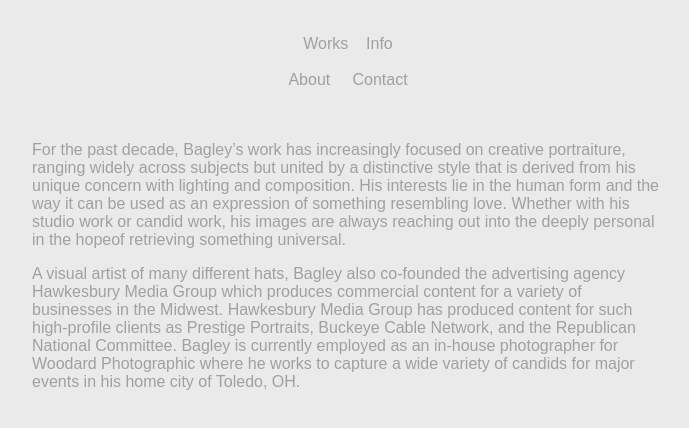
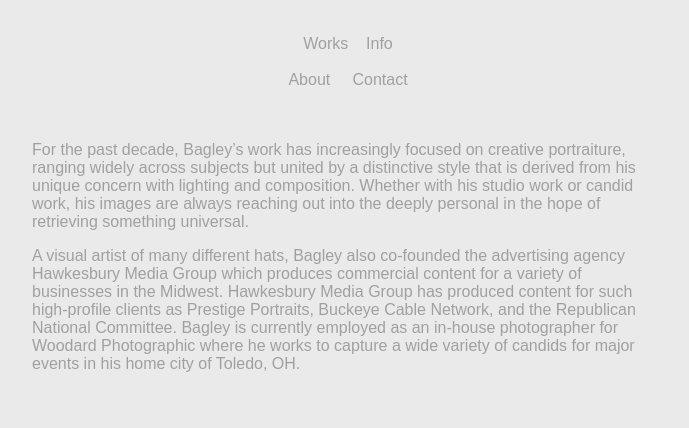
Before and after one commit to sorenbagley/sorenbagley.github.io, a plain HTML site: page about_page2.html in a window 1280 px wide. Shown: the whole page, without its empty margins (292-981 px from the left). Drawn offline with nearby package versions, Linux system fonts and the light colour scheme; a web font is replaced by a local one.

Commit message:
formatting changes to about page

```diff
--- a/about_page2.html
+++ b/about_page2.html
@@ -44,7 +44,7 @@
 
 </br> </br>
 	<p>
-    For the past decade, Bagley’s work has increasingly focused on creative portraiture, ranging widely across subjects but united by a distinctive style that is derived from his unique concern with lighting and composition. His interests lie in the human form and the way it can be used as an expression of something resembling love. Whether with his studio work or candid work, his images are always reaching out into the deeply personal in the hopeof retrieving something universal.  </p>
+    For the past decade, Bagley’s work has increasingly focused on creative portraiture, ranging widely across subjects but united by a distinctive style that is derived from his unique concern with lighting and composition. Whether with his studio work or candid work, his images are always reaching out into the deeply personal in the hope of retrieving something universal.  </p>
 	<p>
 A visual artist of many different hats, Bagley also co-founded the advertising agency Hawkesbury Media Group which produces commercial content for a variety of businesses in the Midwest. Hawkesbury Media Group has produced content for such high-profile clients as Prestige Portraits, Buckeye Cable Network, and the Republican National Committee.  Bagley is currently employed as an in-house photographer for Woodard Photographic where he works to capture a wide variety of candids for major events in his home city of Toledo, OH.
 	</p>
```
